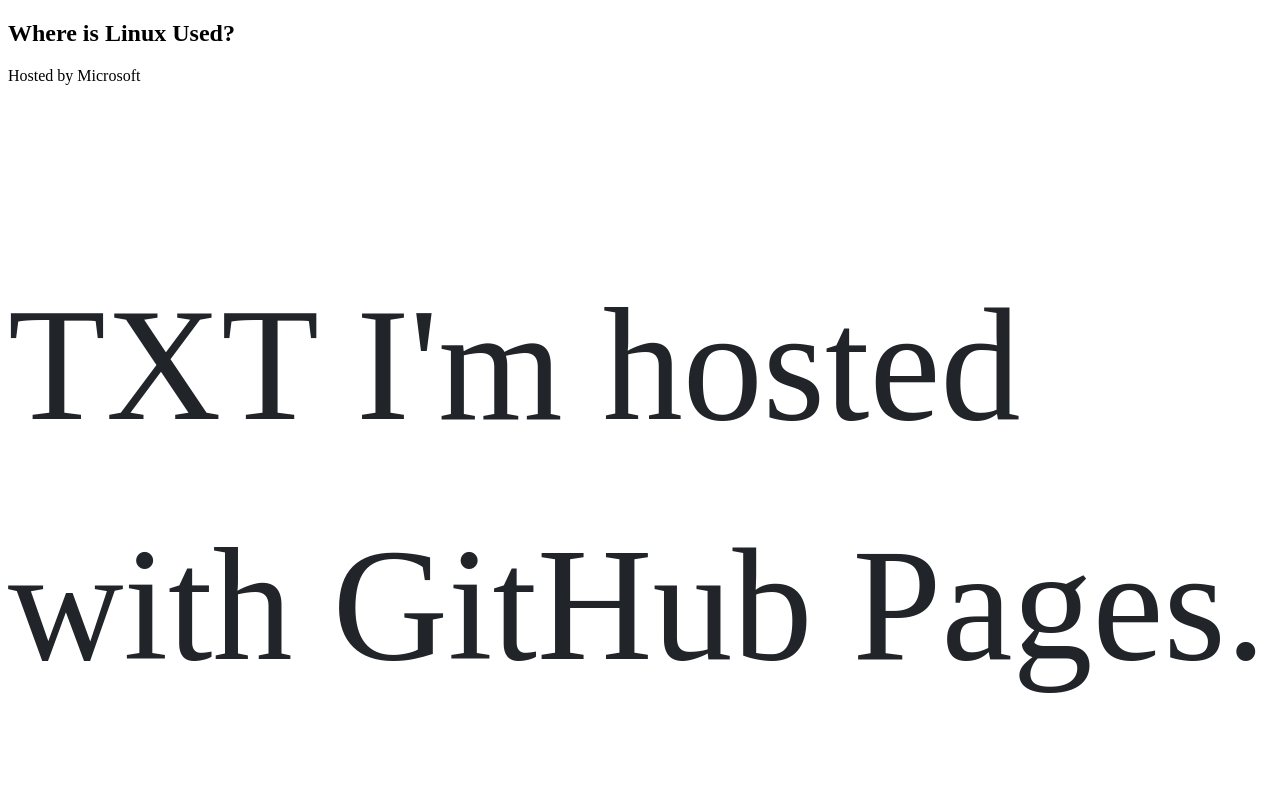
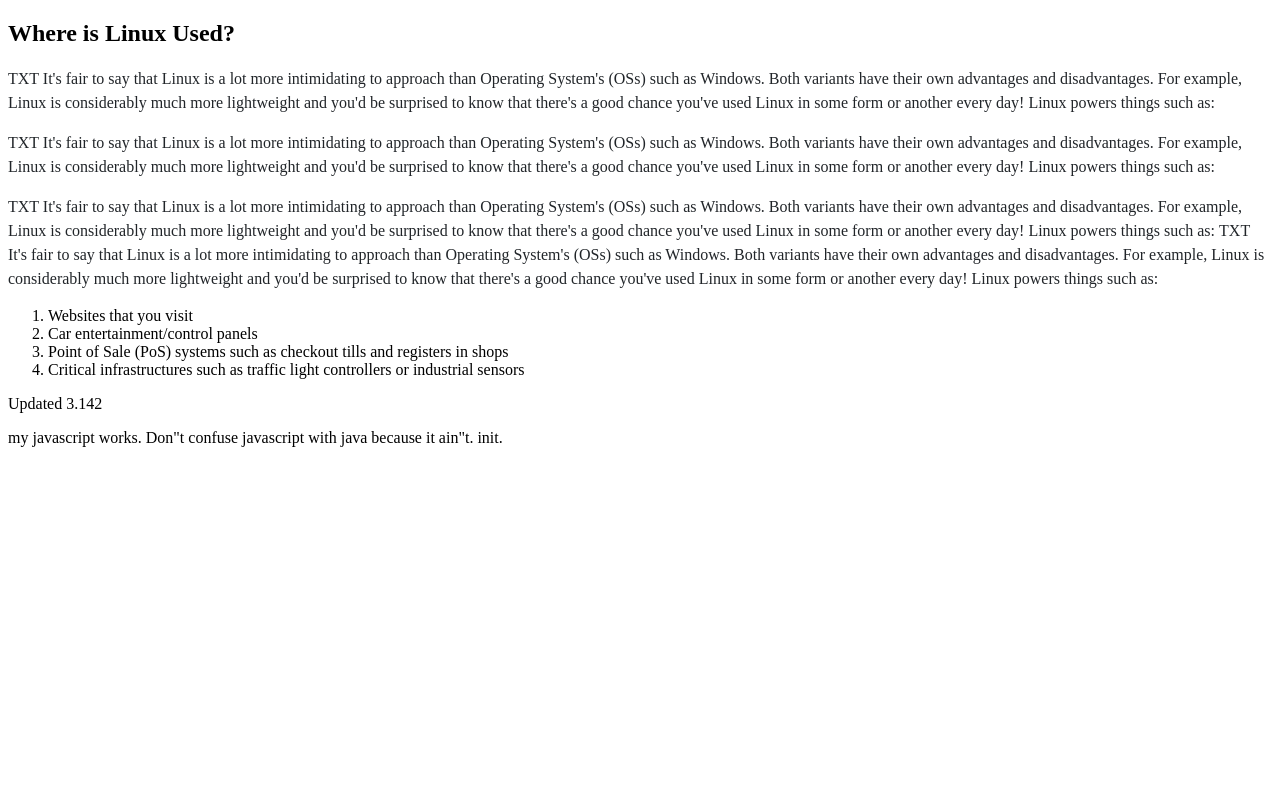
Before and after one commit to diskwave/diskwave.github.io, a plain HTML site: page index.html in a window 1280 px wide. Shown: the top 800 px of the page. Drawn offline with Linux system fonts and the light colour scheme.

Commit message:
testing settings

```diff
--- a/index.html
+++ b/index.html
@@ -5,9 +5,12 @@
     <link rel="stylesheet" href="thm.css">
     <script src="main.js"></script>
   <body>
+
     <h2>Where is Linux Used?</h2>
-    <p>Hosted by Microsoft</p>
-    <p class="txt">TXT I'm hosted with GitHub Pages.</p>
+
+    <p class="txt">TXT It's fair to say that Linux is a lot more intimidating to approach than Operating System's (OSs) such as Windows. Both variants have their own advantages and disadvantages. For example, Linux is considerably much more lightweight and you'd be surprised to know that there's a good chance you've used Linux in some form or another every day! Linux powers things such as:</p>
+    <p class="txt">TXT It's fair to say that Linux is a lot more intimidating to approach than Operating System's (OSs) such as Windows. Both variants have their own advantages and disadvantages. For example, Linux is considerably much more lightweight and you'd be surprised to know that there's a good chance you've used Linux in some form or another every day! Linux powers things such as:</p>
+    <span class="txt">TXT It's fair to say that Linux is a lot more intimidating to approach than Operating System's (OSs) such as Windows. Both variants have their own advantages and disadvantages. For example, Linux is considerably much more lightweight and you'd be surprised to know that there's a good chance you've used Linux in some form or another every day! Linux powers things such as:</span>
     <span class="txt">TXT It's fair to say that Linux is a lot more intimidating to approach than Operating System's (OSs) such as Windows. Both variants have their own advantages and disadvantages. For example, Linux is considerably much more lightweight and you'd be surprised to know that there's a good chance you've used Linux in some form or another every day! Linux powers things such as:</span>
     <p class="txt">
       <ol><li>Websites that you visit</li>
--- a/thm.css
+++ b/thm.css
@@ -5,7 +5,7 @@ h2
 
 .txt
 {
-  font-size: 10rem;
+  font-size: 1rem;
   font-weight: 400;
   line-height: 1.5;
   color: #212529;
```
